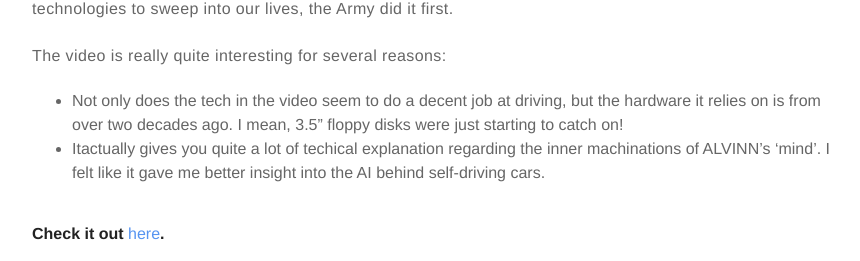
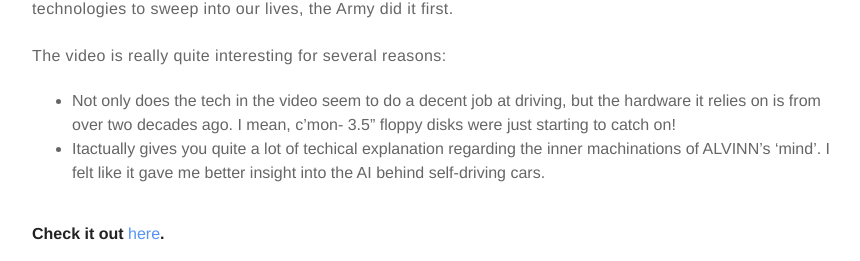
Before and after one commit to meccaLeccaHi/meccaLeccaHi.github.io, a Jekyll site: the page built from _posts/2019-01-08-alvinn.md, in a window 1280 px wide, cut to the strip 448-709 px from the top of the page. Shown: the whole strip, without its empty margins (203-1063 px from the left). Built offline with Jekyll 4.4.1, drawn with Linux system fonts in a browser that asks for light colours; comment, search, counter and statistics services are not loaded.

Commit message:
fixed new post

```diff
--- a/_posts/2019-01-08-alvinn.md
+++ b/_posts/2019-01-08-alvinn.md
@@ -15,7 +15,7 @@ description: Post including surprising facts on how long self-driving cars have
 It would certainly seem that self-driving cars are soon going to [change life as we know it](https://www.forbes.com/sites/danielaraya/2019/01/10/top-10-industries-transformed-by-self-driving-cars/#35cd552759ae). As such, it feels like self-driving cars are a topic resting on the very cutting-edge of technology. While it's true that amazing developments in this arena continue to take place regularly (in part due to the [investments](https://www.forbes.com/sites/edgarsten/2019/01/15/ford-vw-partnering-on-trucks-and-maybe-electric-and-self-driving-vehicles/#6bd17fc56265) being made my a growing number of auto manufacturers), many people might be surprised to find that there was a self-driving at Carnegie Mellon back when this author was still in grade school -- 1989. That's right. Like most major technologies to sweep into our lives, the Army did it first.
 
 The video is really quite interesting for several reasons:
-- Not only does the tech in the video seem to do a decent job at driving, but the hardware it relies on is from over two decades ago. I mean, 3.5" floppy disks were just starting to catch on!
+- Not only does the tech in the video seem to do a decent job at driving, but the hardware it relies on is from over two decades ago. I mean, c'mon- 3.5" floppy disks were just starting to catch on!
 - Itactually gives you quite a lot of techical explanation regarding the inner machinations of ALVINN's 'mind'. I felt like it gave me better insight into the AI behind self-driving cars.
 
 #### Check it out [here](https://www.youtube.com/watch?v=ilP4aPDTBPE).
```
